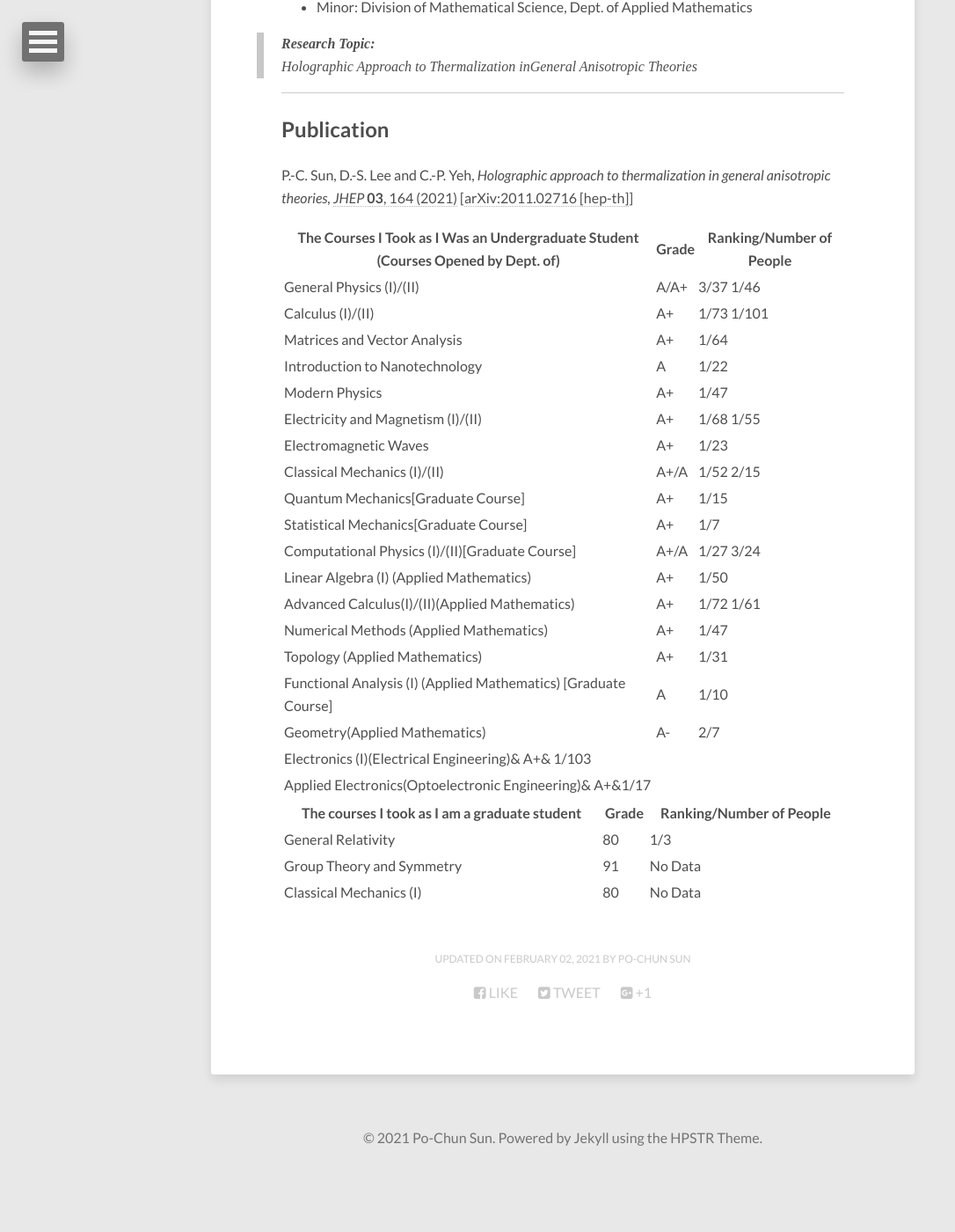
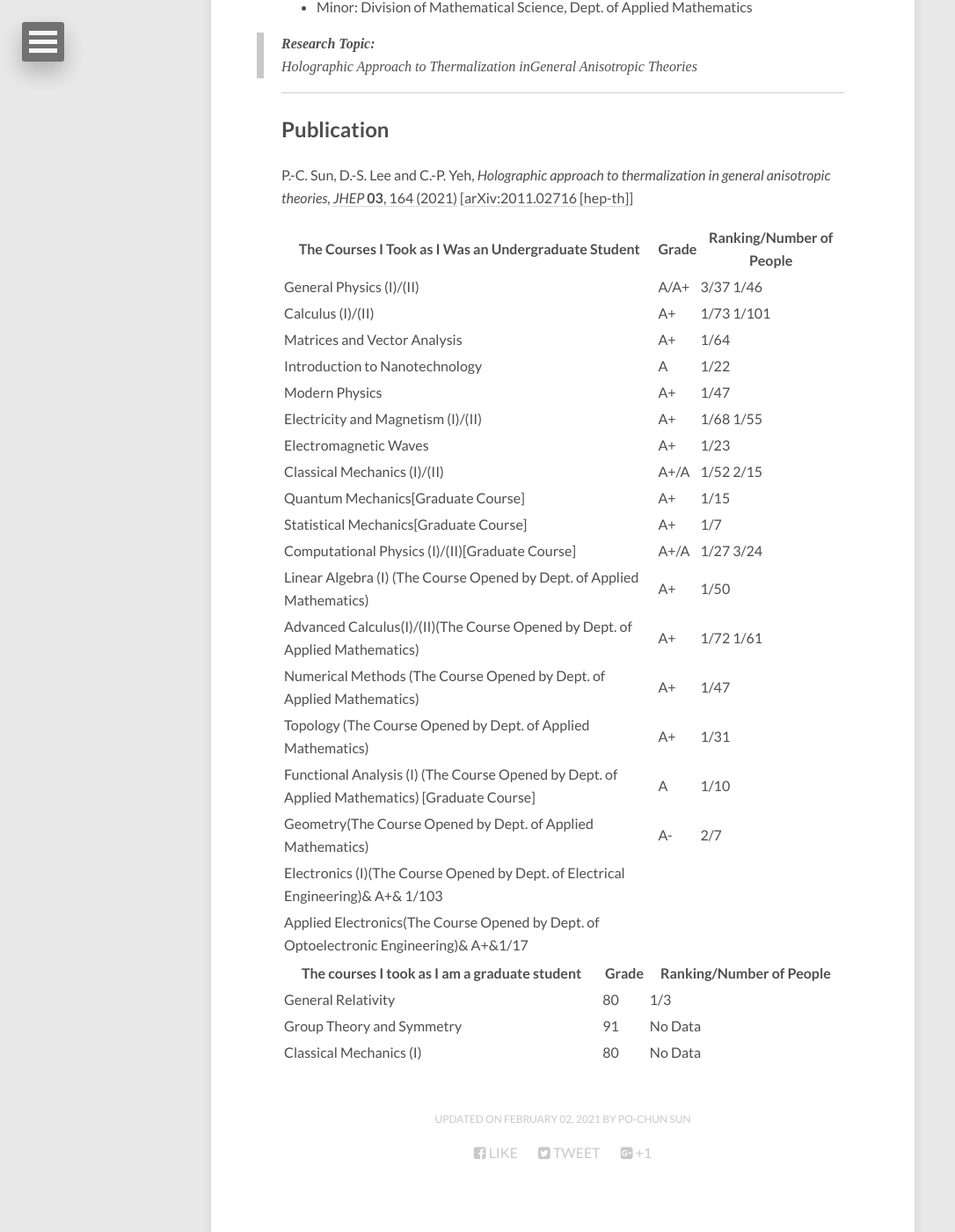
Before and after one commit to pochunsun/pochunsun.github.io, a Jekyll site: the page built from about/index.md, in a window 1280 px wide and 1400 px high, scrolled down 819 px. Shown: the whole window at 88% size, without its empty margins (0-1086 px from the left). Built offline with Jekyll 4.4.1, drawn with Linux system fonts in a browser that asks for light colours; nearby versions of some CDN libraries; before the commit the page ends 2153 px from its top, so only the background shows below that.

Commit message:
Update index.md

```diff
--- a/about/index.md
+++ b/about/index.md
@@ -28,7 +28,7 @@ modified: 2021-02-02
 P.-C. Sun, D.-S. Lee and C.-P. Yeh, *Holographic approach to thermalization in general anisotropic theories,* [*JHEP* **03**, 164 (2021)](https://doi.org/10.1007/JHEP03(2021)164) [[arXiv:2011.02716 [hep-th]](https://inspirehep.net/literature/1828509)]
 
 
-| The Courses I Took as I Was an Undergraduate Student (Courses Opened by Dept. of) |  Grade |  Ranking/Number of People  |
+| The Courses I Took as I Was an Undergraduate Student |  Grade |  Ranking/Number of People  |
 |--------------------------------------------------------------------------------|--------|----------------------------|
 |General Physics (I)/(II)                                                        |  A/A+  |  3/37  1/46                |
 |Calculus (I)/(II)                                                               |A+      |  1/73   1/101              |
@@ -41,14 +41,14 @@ P.-C. Sun, D.-S. Lee and C.-P. Yeh, *Holographic approach to thermalization in g
 |Quantum Mechanics[Graduate Course]| A+    | 1/15 |
 |Statistical Mechanics[Graduate Course]| A+    | 1/7 |
 |Computational Physics (I)/(II)[Graduate Course]| A+/A    | 1/27    3/24 |
-|Linear Algebra (I) (Applied Mathematics) | A+    | 1/50 |
-|Advanced Calculus(I)/(II)(Applied Mathematics) | A+| 1/72  1/61 |
-|Numerical Methods (Applied Mathematics) | A+    | 1/47 |
-|Topology (Applied Mathematics) | A+    | 1/31 |
-|Functional Analysis (I) (Applied Mathematics) [Graduate Course] | A     | 1/10 |
-|Geometry(Applied Mathematics) | A-   | 2/7 |
-|Electronics (I)(Electrical Engineering)& A+& 1/103  |
-|Applied Electronics(Optoelectronic Engineering)& A+&1/17  |
+|Linear Algebra (I) (The Course Opened by Dept. of Applied Mathematics) | A+    | 1/50 |
+|Advanced Calculus(I)/(II)(The Course Opened by Dept. of Applied Mathematics) | A+| 1/72  1/61 |
+|Numerical Methods (The Course Opened by Dept. of Applied Mathematics) | A+    | 1/47 |
+|Topology (The Course Opened by Dept. of Applied Mathematics) | A+    | 1/31 |
+|Functional Analysis (I) (The Course Opened by Dept. of Applied Mathematics) [Graduate Course] | A     | 1/10 |
+|Geometry(The Course Opened by Dept. of Applied Mathematics) | A-   | 2/7 |
+|Electronics (I)(The Course Opened by Dept. of Electrical Engineering)& A+& 1/103  |
+|Applied Electronics(The Course Opened by Dept. of Optoelectronic Engineering)& A+&1/17  |
 
 |The courses I took as I am a graduate student |  Grade  |   Ranking/Number of People  |
 |------------------------------------------------|--------|----------------------------|
```
